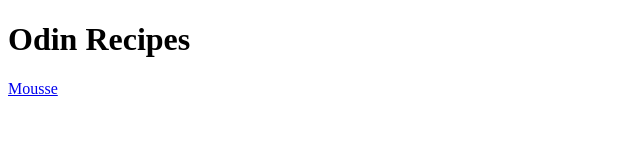
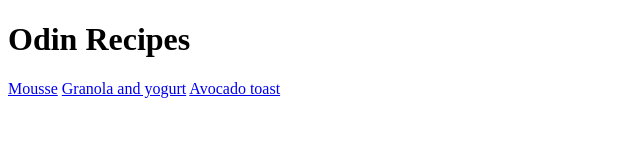
Before and after one commit to IgnacioReyA/odin-recipes, a plain HTML site: page index.html in a window 1280 px wide. Shown: the whole page, without its empty margins (0-640 px from the left). Drawn offline with Linux system fonts and the light colour scheme.

Commit message:
Add two new recipe links

```diff
--- a/index.html
+++ b/index.html
@@ -7,5 +7,7 @@
     <body>
         <h1>Odin Recipes</h1>
         <a href="recipes/mousse.html">Mousse</a>
+        <a href="recipes/granola_yogurt.html">Granola and yogurt</a>
+        <a href="recipes/avocado_toast.html">Avocado toast</a>
     </body>
 </html>
```
